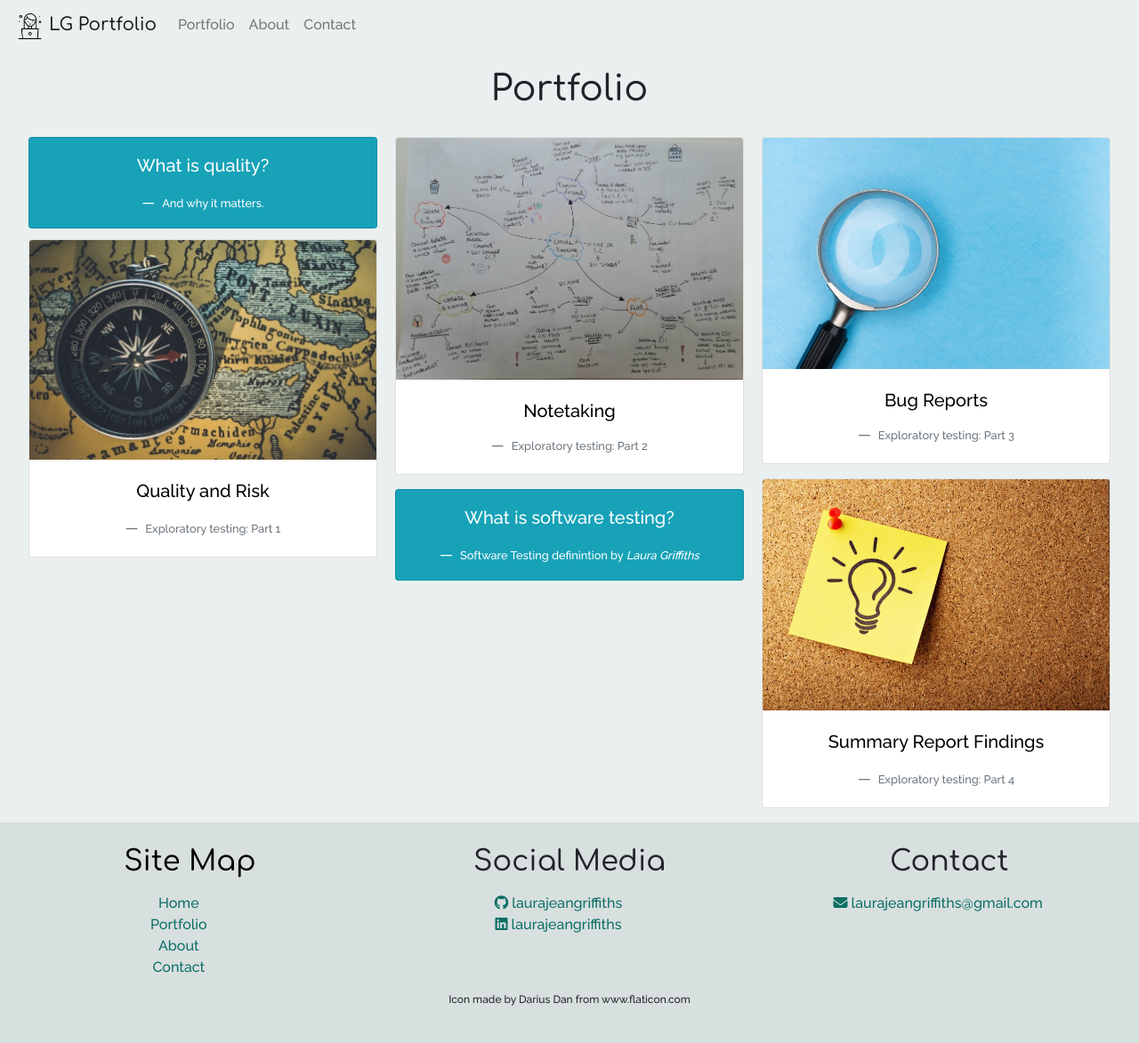
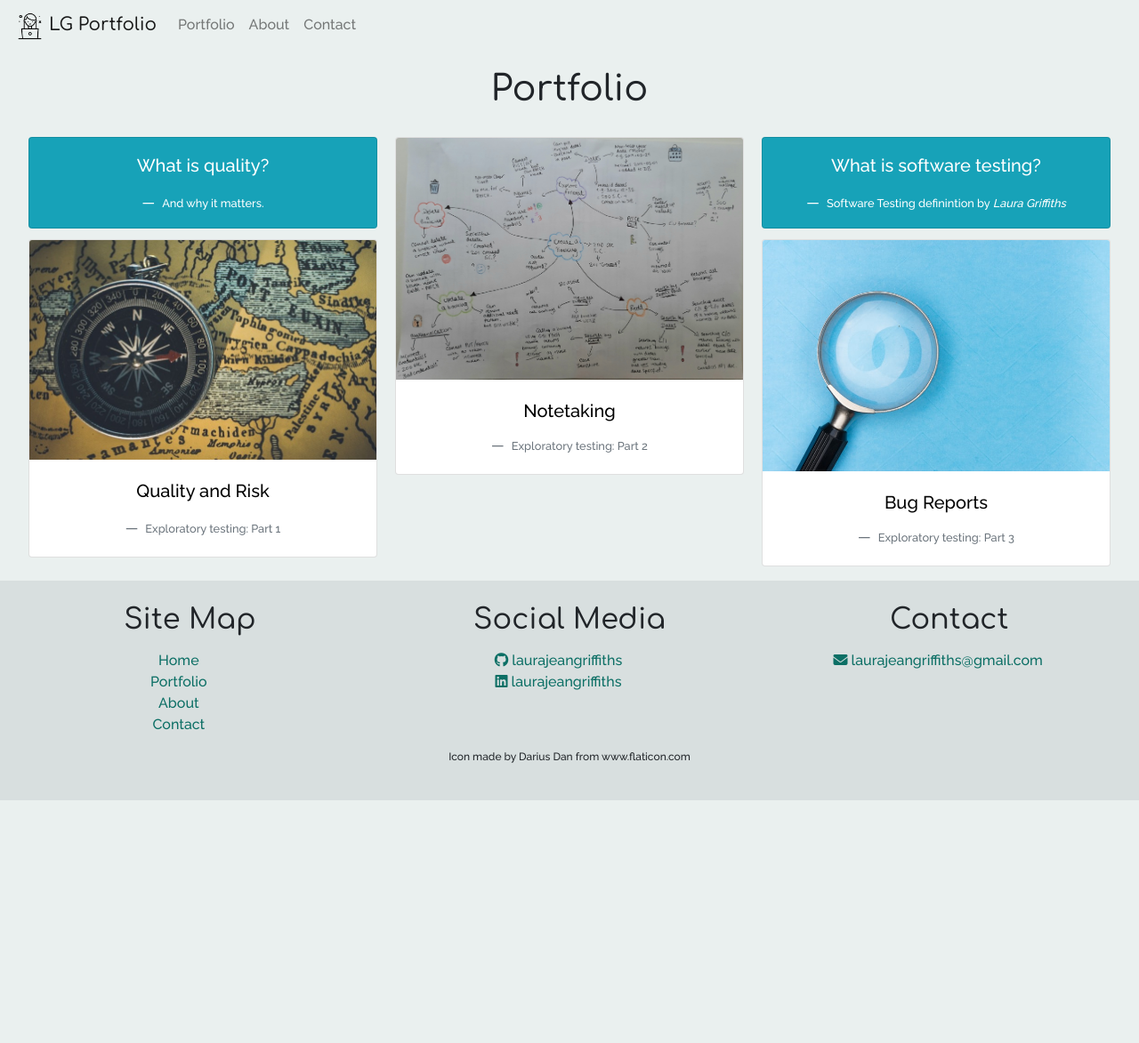
Before and after one commit to laurajeangriffiths/laurajeangriffiths.github.io, a Jekyll site: the page built from portfolio.html, in a window 1280 px wide. Shown: the whole page at 89% size. Built offline with Jekyll 4.4.1, drawn with Linux system fonts in a browser that asks for light colours; nearby versions of some CDN libraries; after the commit the page ends 900 px from its top, so only the background shows below that.

Commit message:
Update portfolio.html

```diff
--- a/_layouts/portfolio.html
+++ b/_layouts/portfolio.html
@@ -63,7 +63,7 @@ layout: default
         </div>
         </a>
       </div>
-    <div class="card text-center mb-3">
+    <!-- <div class="card text-center mb-3">
       <a href="/portfolio/2020/06/19/summary-report.html" id="blog-link" alt="Link to summary report blog post">
       <img src="/img/blog/Info.jpg" class="card-img-top" id="blog-link" alt="Image of sketchnotes">
       <div class="blockquote mb-0 card-body">
@@ -74,5 +74,5 @@ layout: default
           </small>
         </footer>
       </div>
-    </div>
+    </div> -->
   </div>
```
